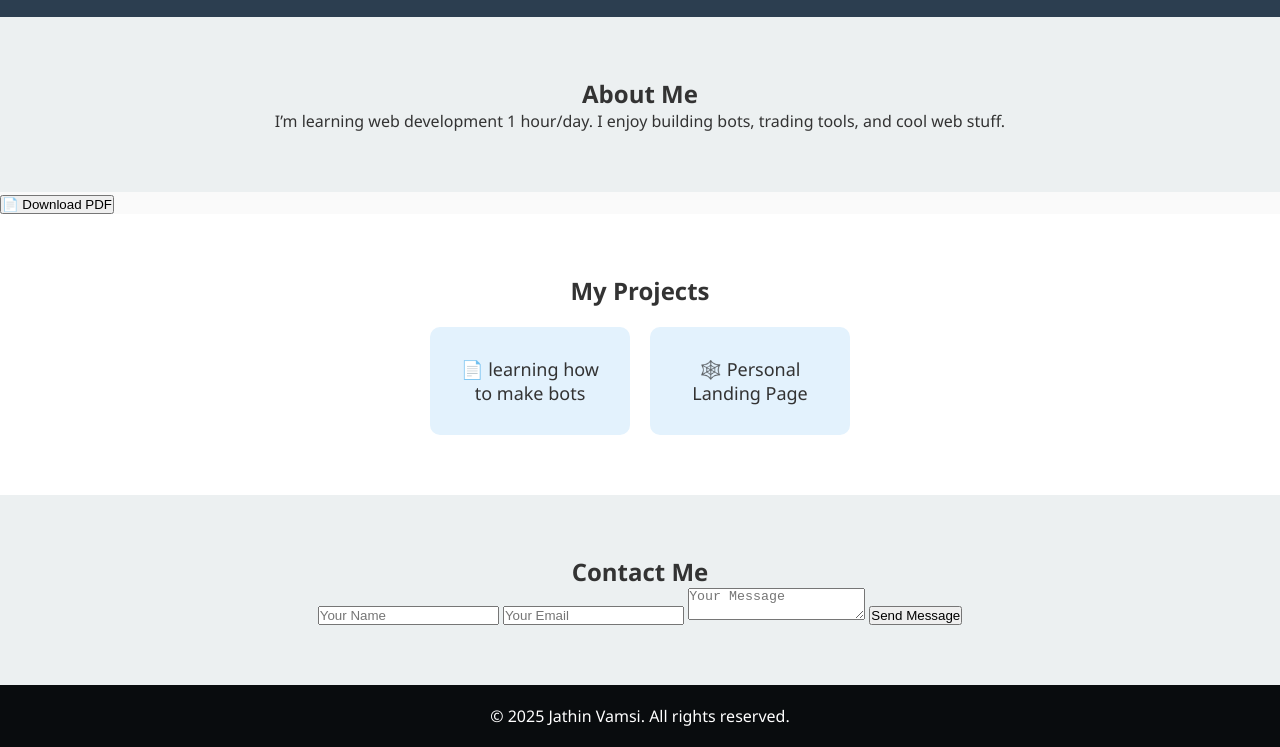
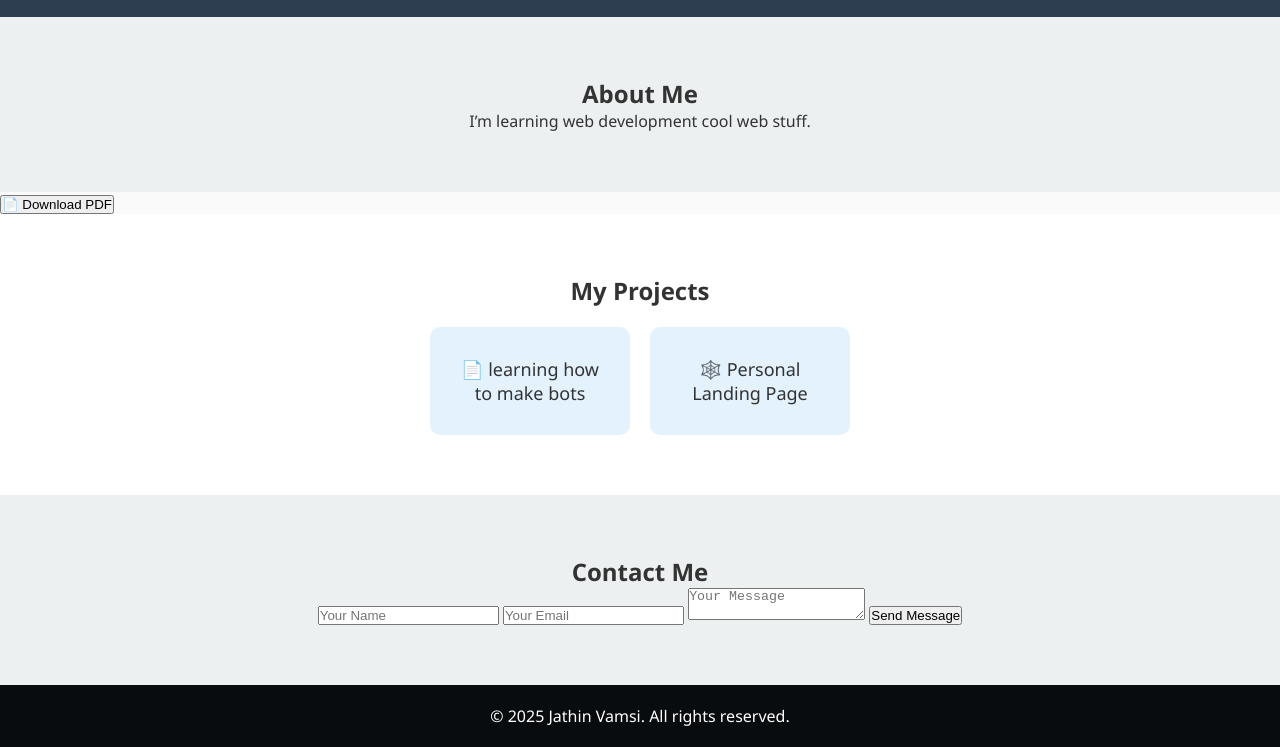
Before and after one commit to jathin-vamsi/portfolio, a plain HTML site: page index.html in a window 1280 px wide. Shown: the part 66-813 px from the top of the page. Drawn offline with Linux system fonts and the light colour scheme.

Commit message:
Update index.html

```diff
--- a/index.html
+++ b/index.html
@@ -19,7 +19,7 @@
 
   <section id="about" class="section about">
     <h2>About Me</h2>
-    <p>I’m learning web development 1 hour/day. I enjoy building bots, trading tools, and cool web stuff.</p>
+    <p>I’m learning web development cool web stuff.</p>
   </section>
   <button onclick="window.open('portfolio.pdf')">📄 Download PDF</button>
   <section id="projects" class="section projects">
```
